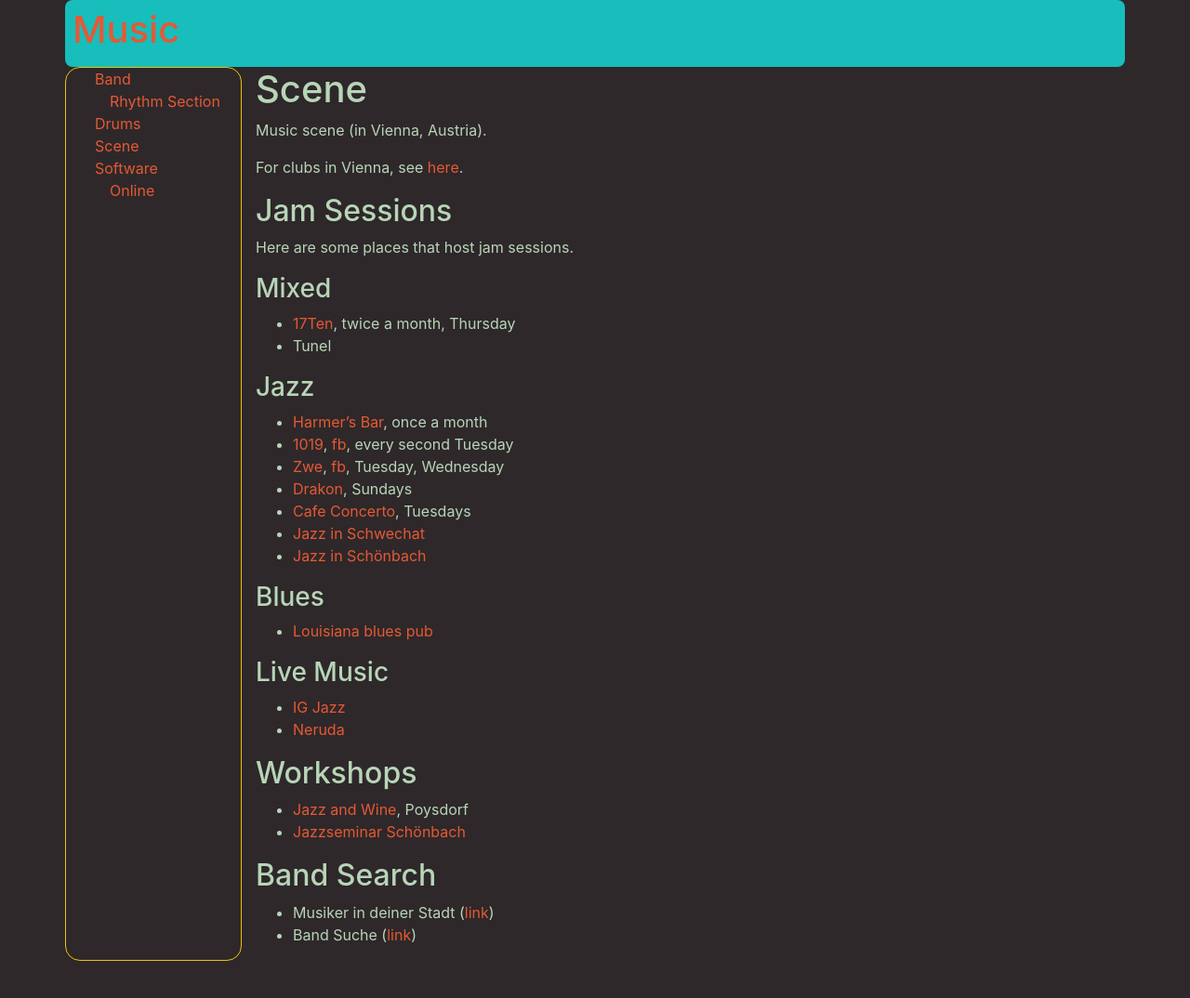
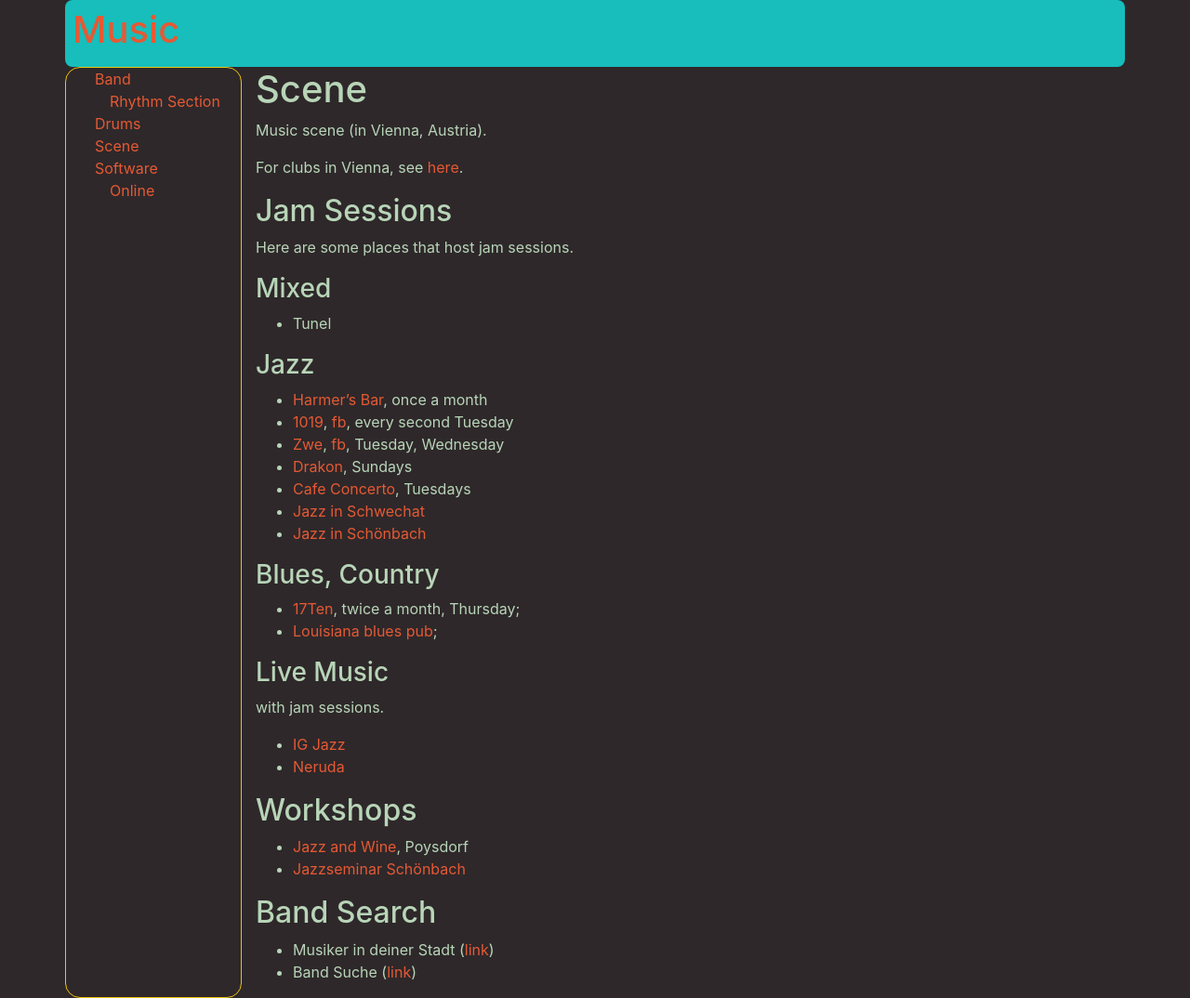
Before and after one commit to MisterY/music-site, a Jekyll site: the page built from scene.md, in a window 1280 px wide. Shown: the whole page at 93% size. Built offline with Jekyll 4.4.1, drawn with Linux system fonts in a browser that asks for light colours; nearby versions of some CDN libraries; our own code applies the rules of GitHub Pages for plain Markdown files; before the commit the page ends 1034 px from its top, so only the background shows below that.

Commit message:
adjusting genres

```diff
--- a/scene.md
+++ b/scene.md
@@ -23,11 +22,14 @@ Here are some places that host jam sessions.
 - [Jazz in Schwechat](http://www.jazzinschwechat.at/)
 - [Jazz in Schönbach](https://www.xing.com/communities/posts/schoenbach-jam-session-in-wien-1000959277)
 
-### Blues
+### Blues, Country
 
-- [Louisiana blues pub](https://blues.at/termine/)
+- [17Ten](http://www.17ten.at/termine.html), twice a month, Thursday;
+- [Louisiana blues pub](https://blues.at/termine/);
 
 ### Live Music
+
+with jam sessions.
 
 - [IG Jazz](http://www.ig-jazz.at/)
 - [Neruda](https://www.neruda.at/)
```
Also changed, not shown: other parts of scene.md (+0 -1 lines).
